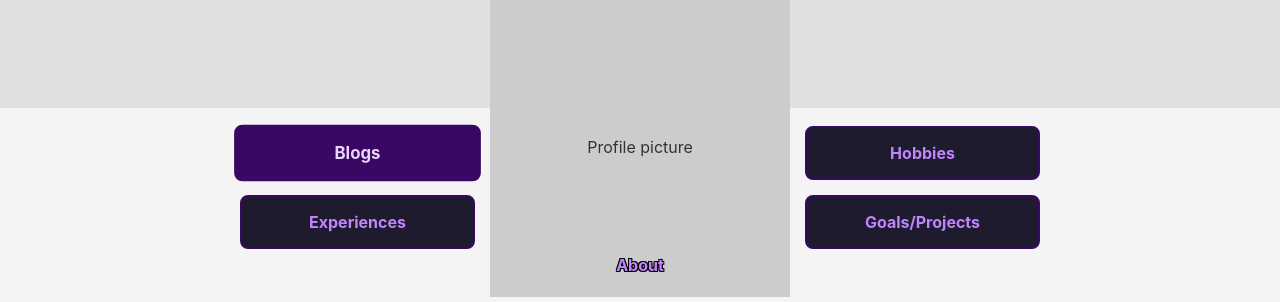
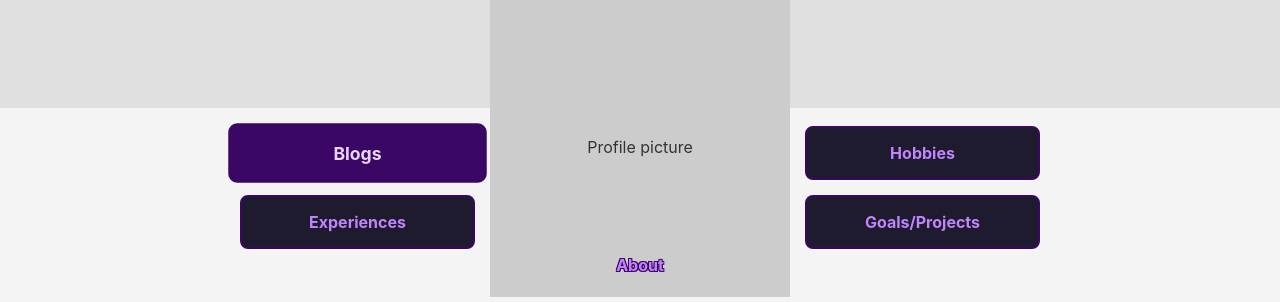
Before and after one commit to RudranshGoel/RudranshGoel.github.io, a plain HTML site: page index.html in a window 1280 px wide. In both pictures the pointer is over the link "Blogs". Shown: the part 192-494 px from the top of the page. Drawn offline with Linux system fonts and the light colour scheme.

Commit message:
Final adjustments to text colours

```diff
--- a/style.css
+++ b/style.css
@@ -83,19 +83,19 @@ body {
     font-weight: bold;
     transition: transform 0.2s ease-in-out, background-color 0.2s; /* Smooth transition */
 }
+
+.nav-button:hover {
+    transform: scale(1.1);
+    background-color: #3B0764;
+    color: #E9D5FF;
+}
 .outlined-text {
   color: white;
   text-shadow:
-    -1px -1px 0 #000,
-     1px -1px 0 #000,
-    -1px  1px 0 #000,
-     1px  1px 0 #000;
-}
-
-.nav-button:hover {
-    transform: scale(1.05); /* Slightly increase size on hover */
-    background-color: #3B0764; /* Less transparent on hover */
-    color: #E9D5FF;
+    -1px -1px 0 #3B0764,
+     1px -1px 0 #3B0764,
+    -1px  1px 0 #3B0764,
+     1px  1px 0 #3B0764;
 }
 
 /* Placing the nav buttons in the grid */
```
